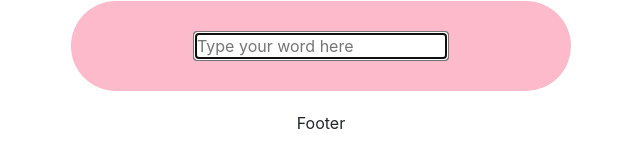
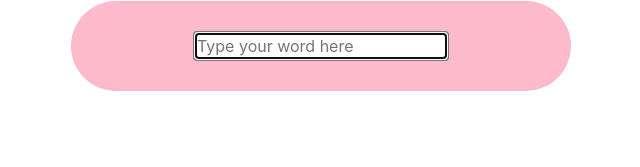
Before and after one commit to Renata-Monteiro/dictionary-project, a React (Create React App) app: page / in a window 1280 px wide. Shown: the part 139-306 px from the top of the page, without its empty margins (319-959 px from the left). Built offline with nearby package versions, Linux system fonts and the light colour scheme.

Commit message:
Removed footer

```diff
--- a/src/App.css
+++ b/src/App.css
@@ -19,8 +19,3 @@
   border-radius: 50px;
   margin: 20px auto;
 }
-
-.App-footer {
-  margin: 20px 0;
-  text-align: center;
-}
--- a/src/App.js
+++ b/src/App.js
@@ -18,9 +18,7 @@ export default function App() {
             <Dictionary />
           </main>
         </div>
-        <footer className="App-footer">
-          Footer
-        </footer>
+
       </div>
     </div>
   );
```
